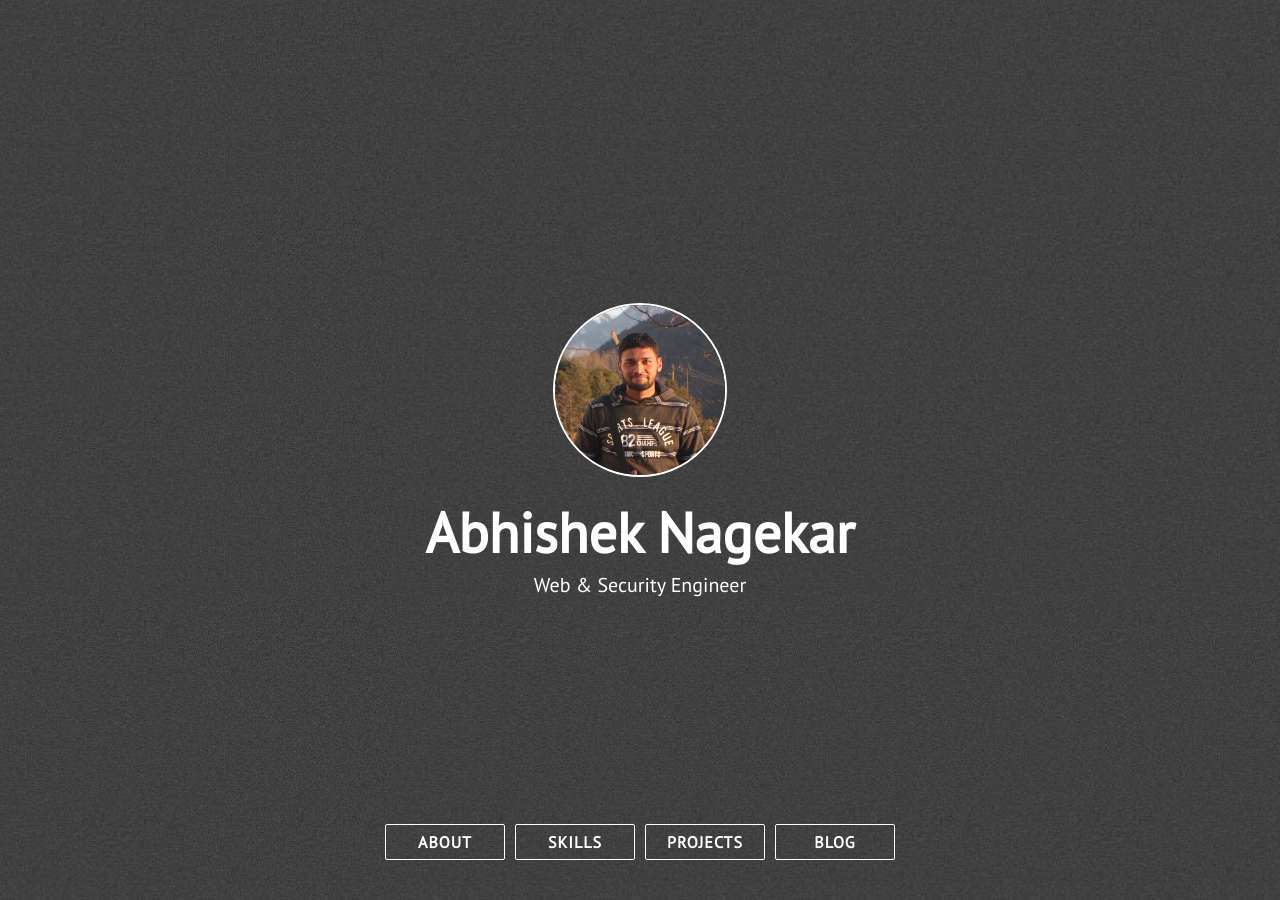
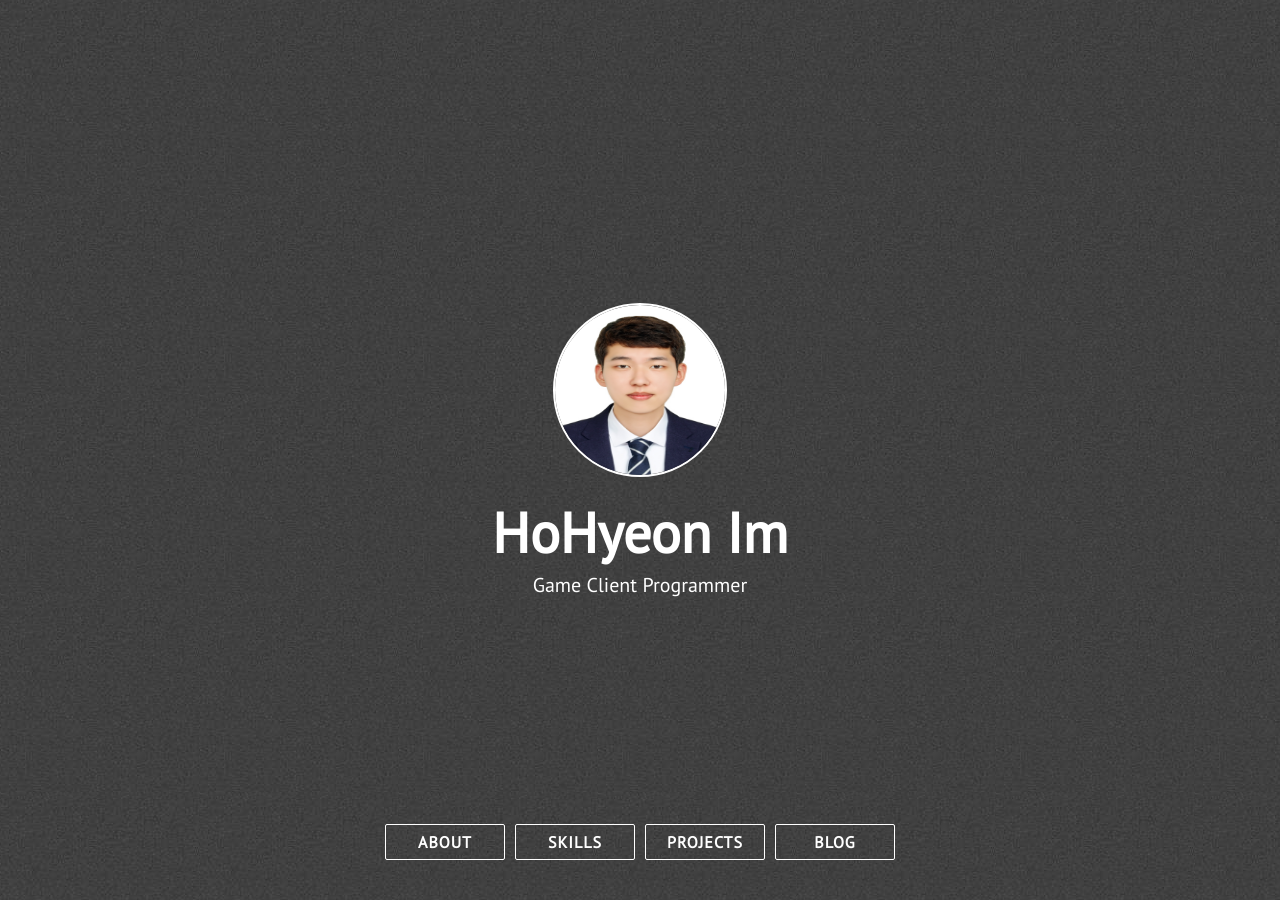
Before and after one commit to hohyeonim/hohyeonim.github.io, a Jekyll site: the page built from index.html, in a window 1280 px wide and 900 px high. Built offline with Jekyll 4.4.1, drawn with Linux system fonts in a browser that asks for light colours; nearby versions of some CDN libraries; some of the changed text lies outside the part shown.

Commit message:
potfolio

```diff
--- a/_config.yml
+++ b/_config.yml
@@ -1,6 +1,6 @@
-title: Abhishek Nagekar
-description: Web & Security Engineer
-site_title: '@abhn - Abhishek Nagekar'
+title: HoHyeon Im
+description: Game Client Programmer
+site_title: 'HoHyeon Im - Portfolio'
 
 # Build settings
 markdown: kramdown
```
Also changed, not shown: assets/images/pp.jpg.
